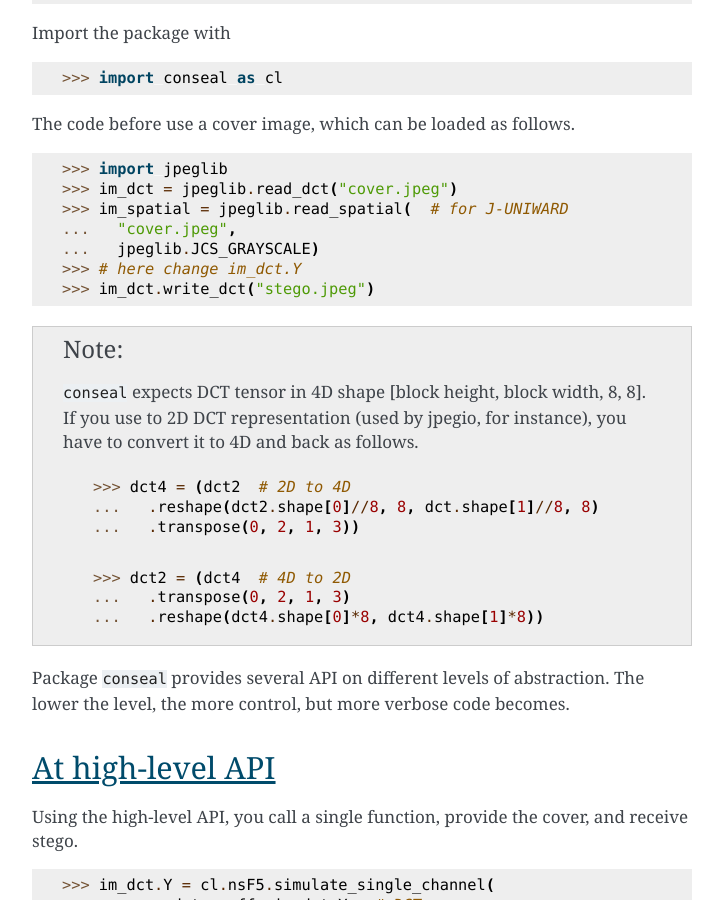
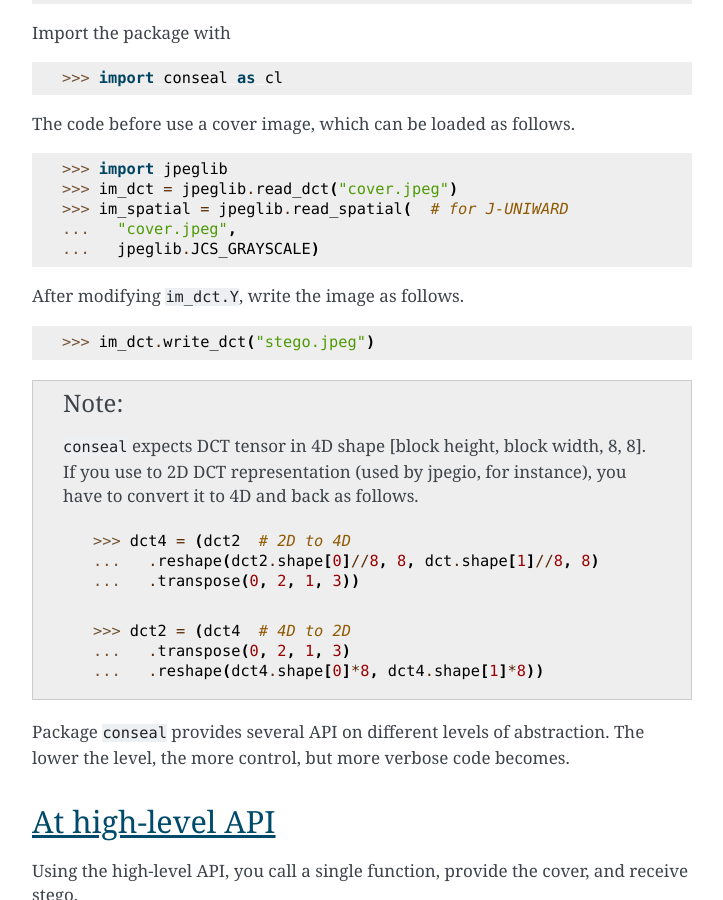
Before and after one commit to uibk-uncover/conseal, a Sphinx documentation site: the page built from docs/usage.rst, in a window 1280 px wide and 900 px high, scrolled down 424 px. Shown: the whole window, without its empty margins (388-1111 px from the left). Built offline with Sphinx 7.4.7, drawn with Linux system fonts in a browser that asks for light colours.

Commit message:
writing changed

```diff
--- a/docs/usage.rst
+++ b/docs/usage.rst
@@ -25,7 +25,9 @@ The code before use a cover image, which can be loaded as follows.
 >>> im_spatial = jpeglib.read_spatial(  # for J-UNIWARD
 ...   "cover.jpeg",
 ...   jpeglib.JCS_GRAYSCALE)
->>> # here change im_dct.Y
+
+After modifying ``im_dct.Y``, write the image as follows.
+
 >>> im_dct.write_dct("stego.jpeg")
 
 .. note::
```
